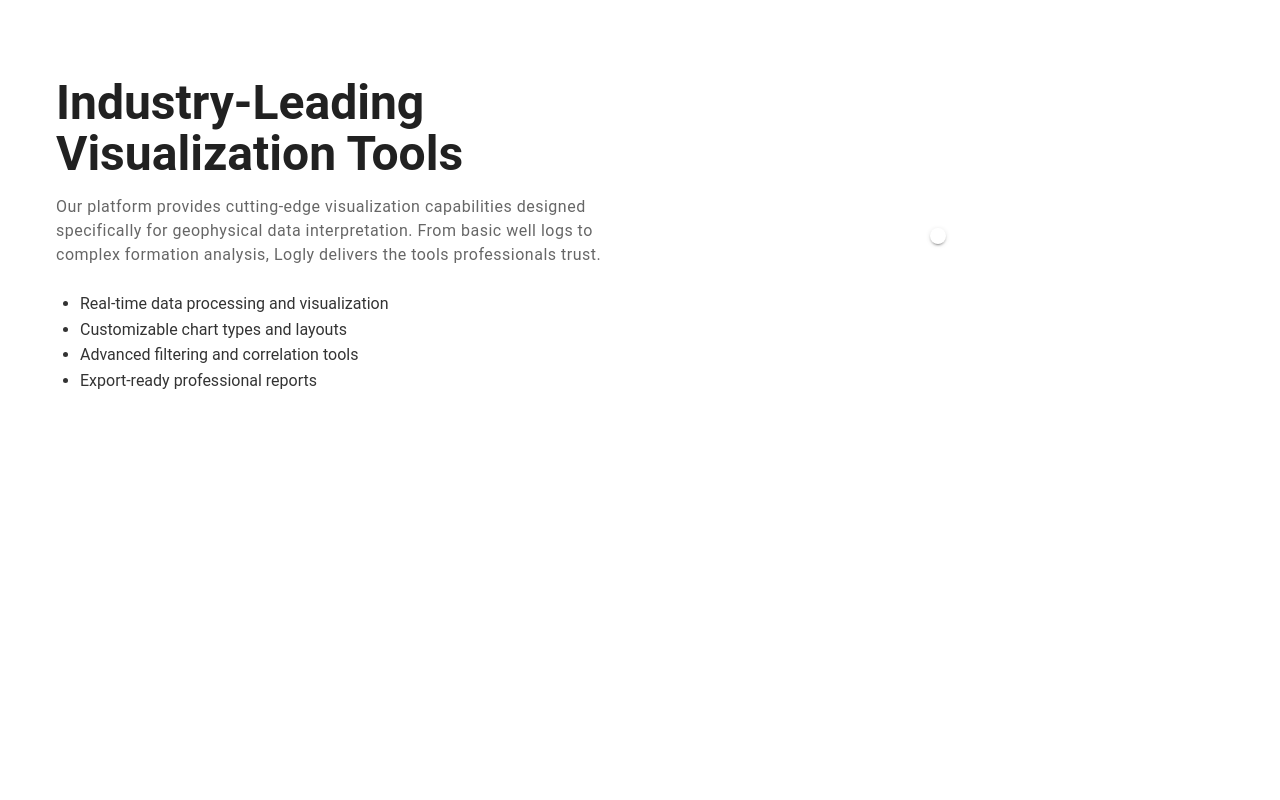
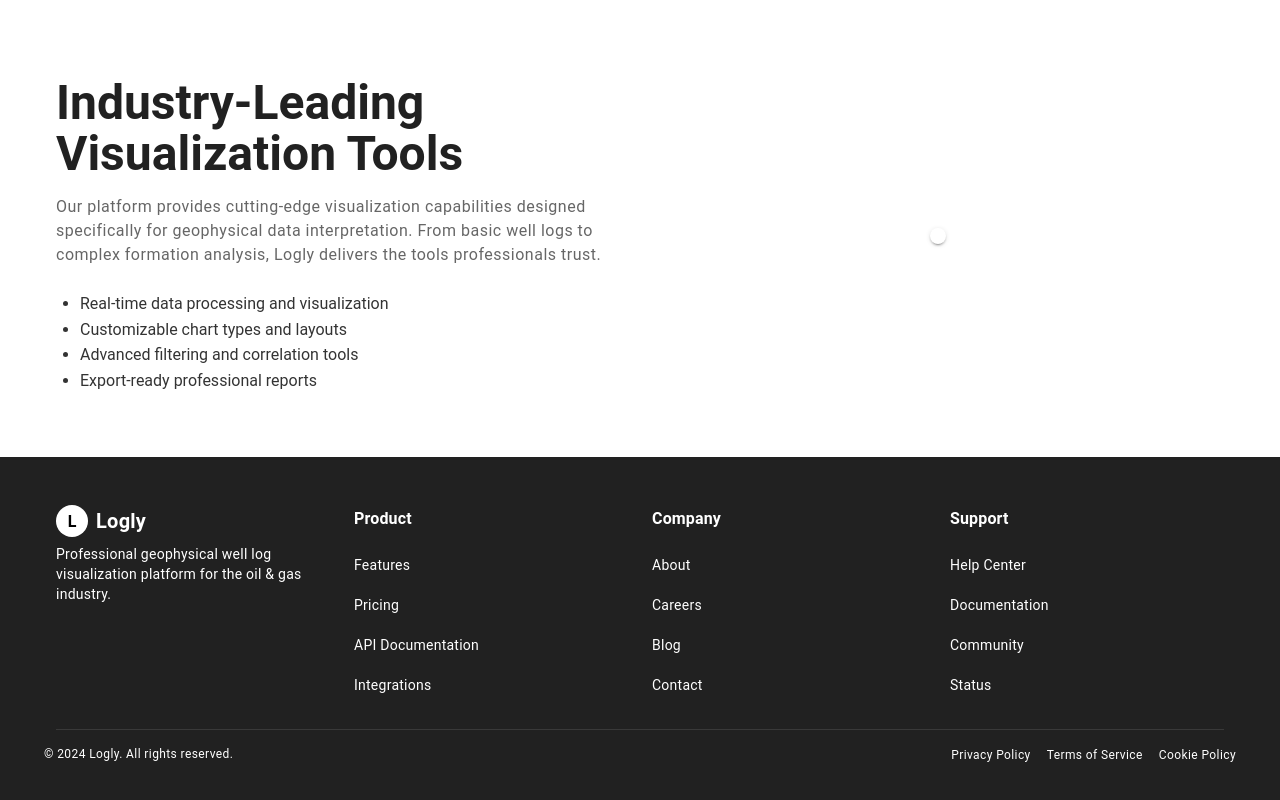
Before and after one commit to joaovitor2614/Logly, a Vue app in the folder web/: page / in a window 1280 px wide. Shown: the part 1360-2160 px from the top of the page. Before the commit the page ends 1817 px from the top, so only its background shows below. Built offline with nearby package versions, Linux system fonts and the light colour scheme; no server answers.

Commit message:
feat: add Footer

```diff
--- a/web/src/components/landing/LandingPage.vue
+++ b/web/src/components/landing/LandingPage.vue
@@ -13,6 +13,7 @@ import SecondaryFeatureSection from './element/SecondaryFeatureSection.vue';
     <Hero />
     <FeaturesSection />
     <SecondaryFeatureSection />
+    <Footer />
 
 
 </template>
--- a/web/src/components/landing/element/Footer.vue
+++ b/web/src/components/landing/element/Footer.vue
@@ -1,60 +1,103 @@
 <template>
-  <v-footer dark padless>
-    <v-card flat tile class="secondary white--text text-center">
-      <v-card-text>
-        <v-btn
-          v-for="(icon, i) in icons"
-          :key="i"
-          class="mx-4 white--text"
-          :href="icon.link"
-          target="_blank"
-          icon
-        >
-          <v-icon size="24px">{{ icon.text }}</v-icon>
-        </v-btn>
-      </v-card-text>
+  <v-footer class="bg-grey-darken-4 text-white pa-8">
+    <v-container>
+      <v-row>
+        <!-- Logo + Description -->
+        <v-col cols="12" md="3">
+          <div class="d-flex align-center mb-2">
+            <v-avatar size="32" class="bg-white text-black font-weight-bold mr-2">L</v-avatar>
+            <span class="text-h6 font-weight-bold">Logly</span>
+          </div>
+          <p class="text-body-2">
+            Professional geophysical well log visualization platform for the oil & gas industry.
+          </p>
+        </v-col>
 
-      <v-card-text class="white--text pt-0">
-        Phasellus feugiat arcu sapien, et iaculis ipsum elementum sit amet.
-        Mauris cursus commodo interdum.
-      </v-card-text>
+        <!-- Product -->
+        <v-col cols="12" md="3">
+          <h4 class="text-subtitle-1 font-weight-bold mb-3">Product</h4>
+          <v-list density="compact" class="bg-transparent pa-0">
+            <v-list-item v-for="item in productLinks" :key="item.text" class="px-0">
+              <v-list-item-title>
+                <a :href="item.href" class="text-white text-body-2">{{ item.text }}</a>
+              </v-list-item-title>
+            </v-list-item>
+          </v-list>
+        </v-col>
 
-      <v-divider></v-divider>
+        <!-- Company -->
+        <v-col cols="12" md="3">
+          <h4 class="text-subtitle-1 font-weight-bold mb-3">Company</h4>
+          <v-list density="compact" class="bg-transparent pa-0">
+            <v-list-item v-for="item in companyLinks" :key="item.text" class="px-0">
+              <v-list-item-title>
+                <a :href="item.href" class="text-white text-body-2">{{ item.text }}</a>
+              </v-list-item-title>
+            </v-list-item>
+          </v-list>
+        </v-col>
 
-      <v-card-text class="white--text">
-        {{ new Date().getFullYear() }} — <strong>Calango WEB</strong>
-      </v-card-text>
-    </v-card>
+        <!-- Support -->
+        <v-col cols="12" md="3">
+          <h4 class="text-subtitle-1 font-weight-bold mb-3">Support</h4>
+          <v-list density="compact" class="bg-transparent pa-0">
+            <v-list-item v-for="item in supportLinks" :key="item.text" class="px-0">
+              <v-list-item-title>
+                <a :href="item.href" class="text-white text-body-2">{{ item.text }}</a>
+              </v-list-item-title>
+            </v-list-item>
+          </v-list>
+        </v-col>
+      </v-row>
+
+      <!-- Bottom section -->
+      <v-divider class="my-6" color="grey-lighten-2"></v-divider>
+      <v-row align="center" justify="space-between">
+        <span class="text-caption">© 2024 Logly. All rights reserved.</span>
+        <div>
+          <a v-for="item in policyLinks" :key="item.text" :href="item.href" class="text-caption text-white ml-4">
+            {{ item.text }}
+          </a>
+        </div>
+      </v-row>
+    </v-container>
   </v-footer>
 </template>
 
+<script setup>
+const productLinks = [
+  { text: "Features", href: "#" },
+  { text: "Pricing", href: "#" },
+  { text: "API Documentation", href: "#" },
+  { text: "Integrations", href: "#" },
+];
+
+const companyLinks = [
+  { text: "About", href: "#" },
+  { text: "Careers", href: "#" },
+  { text: "Blog", href: "#" },
+  { text: "Contact", href: "#" },
+];
+
+const supportLinks = [
+  { text: "Help Center", href: "#" },
+  { text: "Documentation", href: "#" },
+  { text: "Community", href: "#" },
+  { text: "Status", href: "#" },
+];
+
+const policyLinks = [
+  { text: "Privacy Policy", href: "#" },
+  { text: "Terms of Service", href: "#" },
+  { text: "Cookie Policy", href: "#" },
+];
+</script>
+
 <style scoped>
-.v-card {
-  width: 100%;
+a {
+  text-decoration: none;
+}
+a:hover {
+  text-decoration: underline;
 }
 </style>
-
-<script>
-export default {
-  data: () => ({
-    icons: [
-      {
-        text: "mdi-facebook",
-        link: "",
-      },
-      {
-        text: "mdi-twitter",
-        link: "",
-      },
-      {
-        text: "mdi-linkedin",
-        link: "",
-      },
-      {
-        text: "mdi-instagram",
-        link: "",
-      },
-    ],
-  }),
-};
-</script>
```
